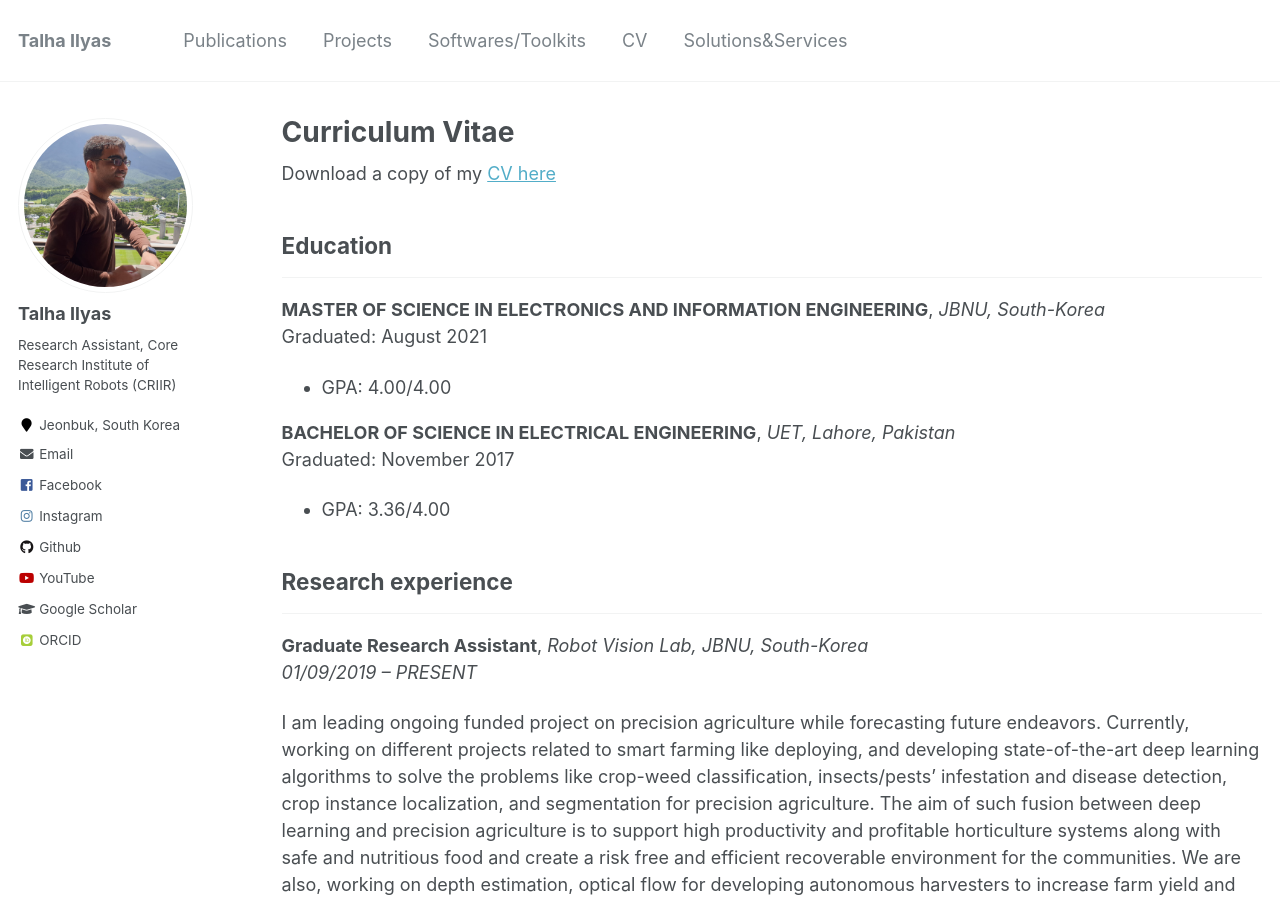
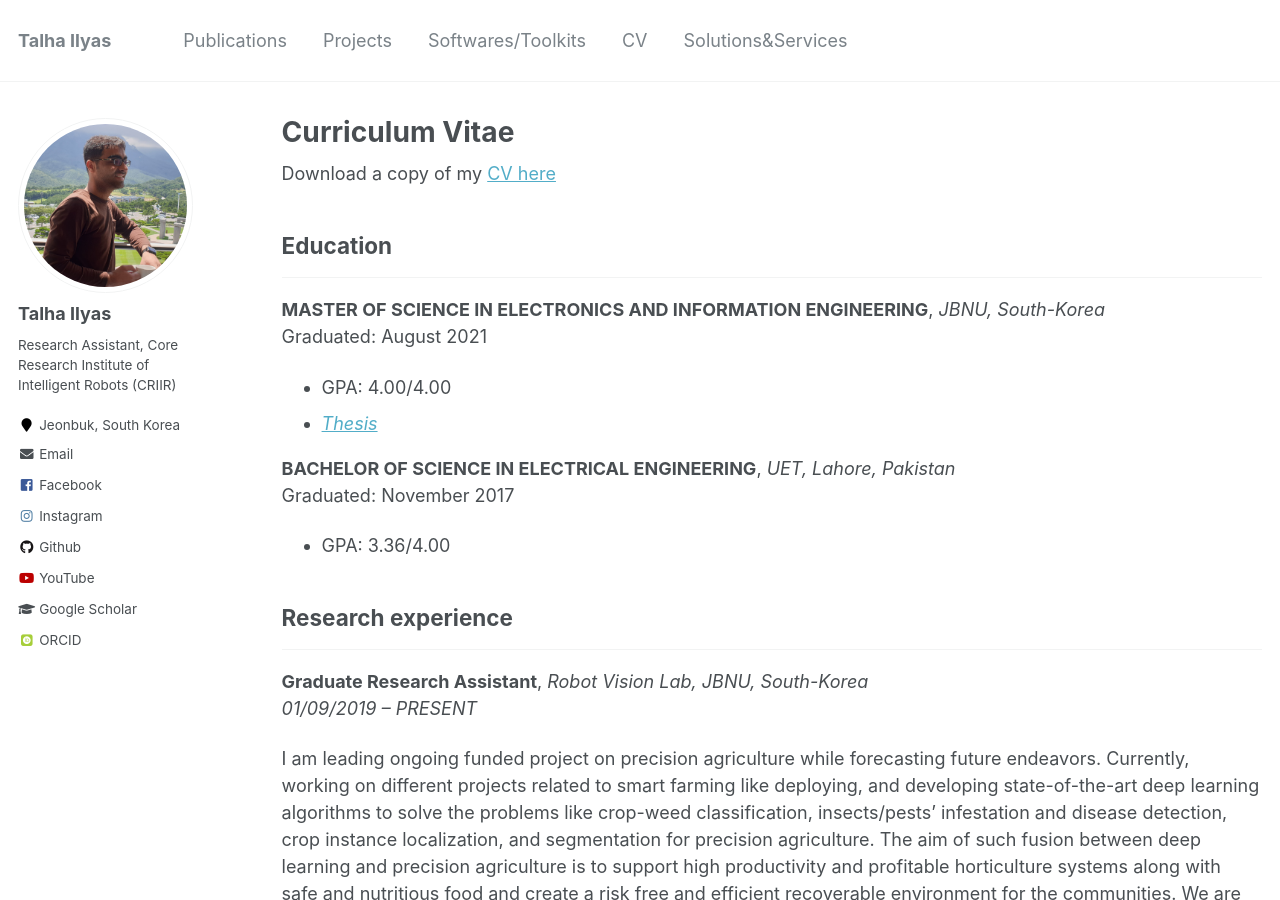
Before and after one commit to Mr-TalhaIlyas/Mr-TalhaIlyas.github.io, a Jekyll site: the page built from _pages/cv.md, in a window 1280 px wide and 900 px high. Built offline with Jekyll 4.4.1, drawn with Linux system fonts in a browser that asks for light colours; some web fonts are replaced.

Commit message:
Update cv.md

```diff
--- a/_pages/cv.md
+++ b/_pages/cv.md
@@ -16,6 +16,7 @@ Download a copy of my [CV here](https://drive.google.com/file/d/1k7IOc0CxG-RHF0Z
 **MASTER OF SCIENCE IN ELECTRONICS AND INFORMATION ENGINEERING**, *JBNU, South-Korea* <br>
 Graduated: August 2021
 * GPA: 4.00/4.00
+* *[Thesis](https://dl.jbnu.ac.kr/search/detail/CATTOT000000928377?mainLink=/search/tot&briefLink=/search/tot/result?st=FRNT_A_q=%ED%83%88%ED%95%98%EC%9D%BC%EB%A6%AC%EC%95%84%EC%8A%A4_A_si=2#)*
 
 **BACHELOR OF SCIENCE IN ELECTRICAL ENGINEERING**, *UET, Lahore, Pakistan* <br>
 Graduated: November 2017
```
